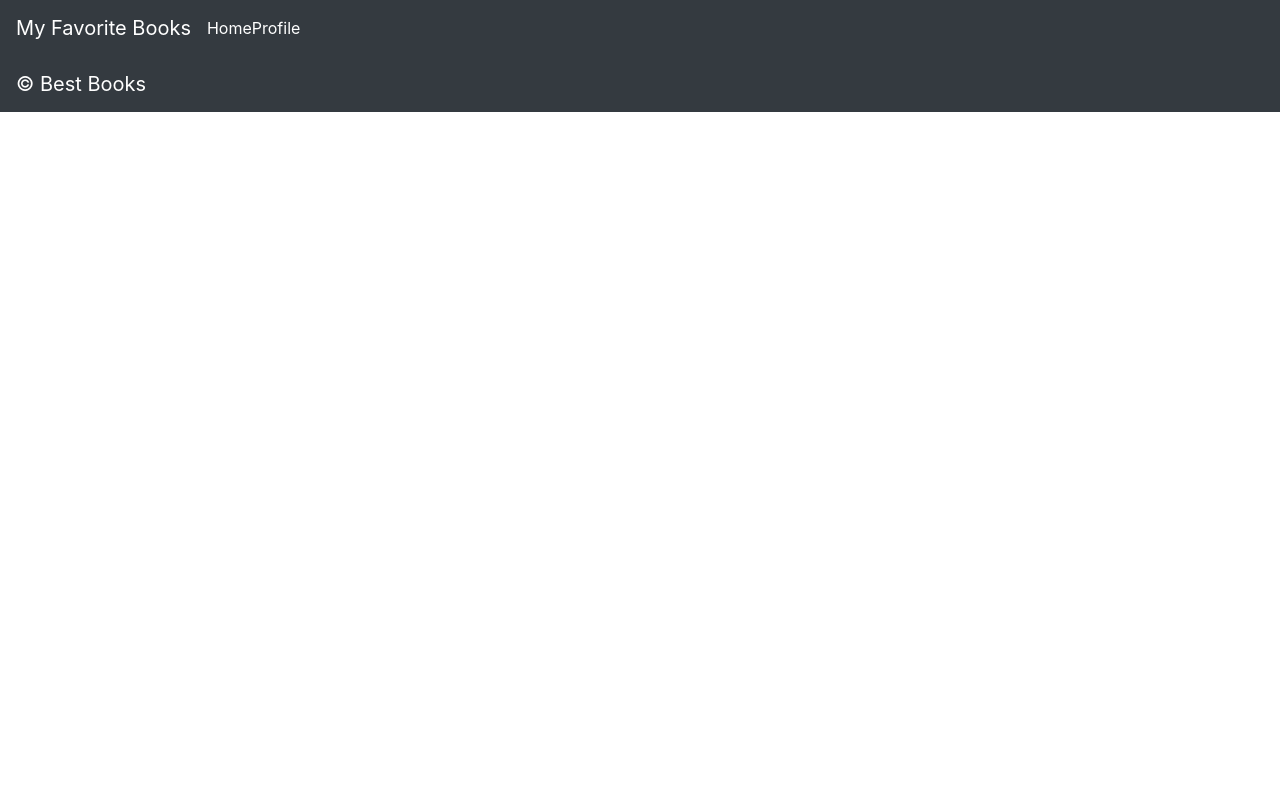
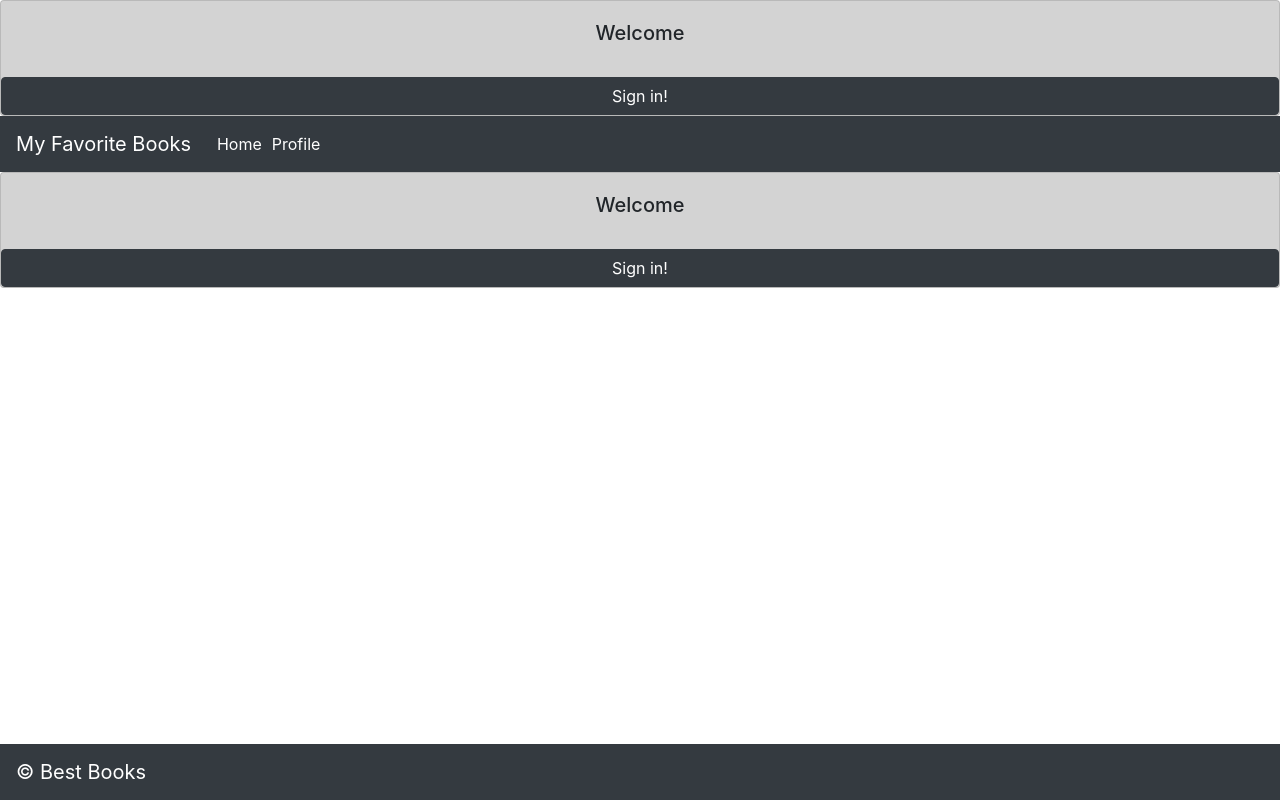
Before and after one commit to Williamsjanthony15/bookApp, a React (Create React App) app: page / in a window 1280 px wide. Built offline with nearby package versions, Linux system fonts and the light colour scheme.

Commit message:
finished lab 11, Working Code

```diff
--- a/src/App.js
+++ b/src/App.js
@@ -2,6 +2,10 @@ import React from 'react';
 import Header from './Header';
 import IsLoadingAndError from './IsLoadingAndError';
 import Footer from './Footer';
+import Login from './Login';
+import MyFavoriteBooks from './MyFavoriteBooks';
+import Profile from './Profile';
+import { withAuth0 } from '@auth0/auth0-react';
 import {
   BrowserRouter as Router,
   Switch,
@@ -9,19 +13,22 @@ import {
 } from "react-router-dom";
 
 class App extends React.Component {
-
   render() {
     console.log('app', this.props);
-    return(
+    const { isAuthenticated } = this.props.auth0;
+    return (
     <>
+      <Login />
       <Router>
         <IsLoadingAndError>
           <Header />
           <Switch>
             <Route exact path="/">
-                {/* TODO: if the user is logged in, render the `MyFavoriteBooks` component, if they are not, render the `Login` component */}
+              {isAuthenticated ? <MyFavoriteBooks /> : <Login />}
             </Route>
-              {/* TODO: add a route with a path of '/profile' that renders a `Profile` component */}
+            <Route exact path="/Profile">
+              <Profile />
+            </Route>
           </Switch>
           <Footer />
         </IsLoadingAndError>
@@ -31,4 +38,4 @@ class App extends React.Component {
   }
 }
 
-export default App;
+export default withAuth0(App);
--- a/src/Footer.js
+++ b/src/Footer.js
@@ -5,7 +5,7 @@ import Navbar from 'react-bootstrap/Navbar';
 class Footer extends React.Component {
   render() {
     return(
-      <Navbar collapseOnSelect expand="lg" bg="dark" variant="dark">
+      <Navbar fixed="bottom" collapseOnSelect expand="lg" bg="dark" variant="dark">
         <Navbar.Brand>&copy; Best Books</Navbar.Brand>
       </Navbar>
     );
--- a/src/Header.css
+++ b/src/Header.css
@@ -1,7 +1,13 @@
 a{
   color:#fff;
+  margin-left: 10px;
 }
 
 a:hover{
   color:darkgrey;
 }
+
+button {
+  background-color: lightgrey;
+
+}
--- a/src/Header.js
+++ b/src/Header.js
@@ -2,19 +2,29 @@ import React from 'react';
 import 'bootstrap/dist/css/bootstrap.min.css';
 import Navbar from 'react-bootstrap/Navbar';
 import { Link } from "react-router-dom";
+import { useAuth0 } from "@auth0/auth0-react";
+import { withAuth0 } from '@auth0/auth0-react';
+import Button from 'react-bootstrap/Button'
 import './Header.css';
+
+
+const LogoutButton = () => {
+  const { logout } = useAuth0();
+  return <Button variant="dark" onClick={() => logout({ returnTo: window.location.origin })}> Log Out </Button>
+};
 
 class Header extends React.Component {
   render() {
+    const { isAuthenticated } = this.props.auth0;
     return(
       <Navbar collapseOnSelect expand="lg" bg="dark" variant="dark">
         <Navbar.Brand>My Favorite Books</Navbar.Brand>
         <Link to="/">Home</Link>
         <Link to="/profile">Profile</Link>
-        {/* TODO: if the user is logged in, render the `LogoutButton` - if the user is logged out, render the `LoginButton` */}
+        {isAuthenticated ? <LogoutButton /> : ''}
       </Navbar>
     );
   }
 }
 
-export default Header;
+export default withAuth0(Header);
--- a/src/Login.css
+++ b/src/Login.css
@@ -1,4 +1,7 @@
 .card{
+  background-color: lightgrey;
   margin: auto;
+  /* margin-bottom: 10px; */
   text-align: center;
+  width: 100%;
 }
--- a/src/Login.js
+++ b/src/Login.js
@@ -1,22 +1,30 @@
 import React from 'react';
 import 'bootstrap/dist/css/bootstrap.min.css';
 import Card from 'react-bootstrap/Card';
+import Button from 'react-bootstrap/Button'
 import './Login.css';
+import { useAuth0 } from "@auth0/auth0-react";
+import { withAuth0 } from '@auth0/auth0-react';
+
+const LoginButton = () => {
+  const { loginWithRedirect } = useAuth0();
+  return <Button variant="dark" onClick={() => loginWithRedirect()}>Sign in!</Button>;
+};
 
 class Login extends React.Component {
   render() {
-    return(
-      <Card style={{ width: '18rem' }}>
-        <Card.Body>
-          <Card.Title>Log In</Card.Title>
-          <Card.Text>
-            Click Below to Log In
-          </Card.Text>
-          {/* TODO: add a `LoginButton` component here that will log the user in with Auth0 */}
-        </Card.Body>
-      </Card>
+    const { isAuthenticated } = this.props.auth0;
+    return (
+      <>
+        <Card>
+          <Card.Body>
+            <Card.Title>Welcome</Card.Title>
+          </Card.Body>
+          { isAuthenticated ? '' : <LoginButton />}
+        </Card>
+      </>
     )
   }
 }
 
-export default Login;
+export default withAuth0(Login);
--- /dev/null
+++ b/src/Profile.js
@@ -0,0 +1,31 @@
+import React from 'react';
+import { useAuth0 } from '@auth0/auth0-react';
+
+const UserProfile = () => {
+  const { user, isAuthenticated, isLoading } = useAuth0();
+
+  if (isLoading) {
+    return <div>Loading...</div>;
+  }
+  return (
+    isAuthenticated && (
+      <>
+        <img id="Picture" src={user.picture} alt={user.name} />
+        <h2>{user.name}</h2>
+        <p>{user.email}</p>
+      </>
+    )
+  );
+};
+
+class Profile extends React.Component {
+  render() {
+    return (
+      <>
+        <UserProfile />
+      </>
+    )
+  }
+}
+
+export default Profile;
--- a/src/index.js
+++ b/src/index.js
@@ -9,8 +9,7 @@ ReactDOM.render(
   <Auth0Provider
     domain="dev-fb0m2j2w.us.auth0.com"
     clientId="9JyXbJ5IFKnPJ00JY9i73yY3mTWFDMdv"
-    redirectUri={window.location.origin}
-  >
+    redirectUri={window.location.origin}>
     <App />
   </Auth0Provider>,
     document.getElementById("root")
```
Lines whose indentation alone changed are shown as unchanged.
